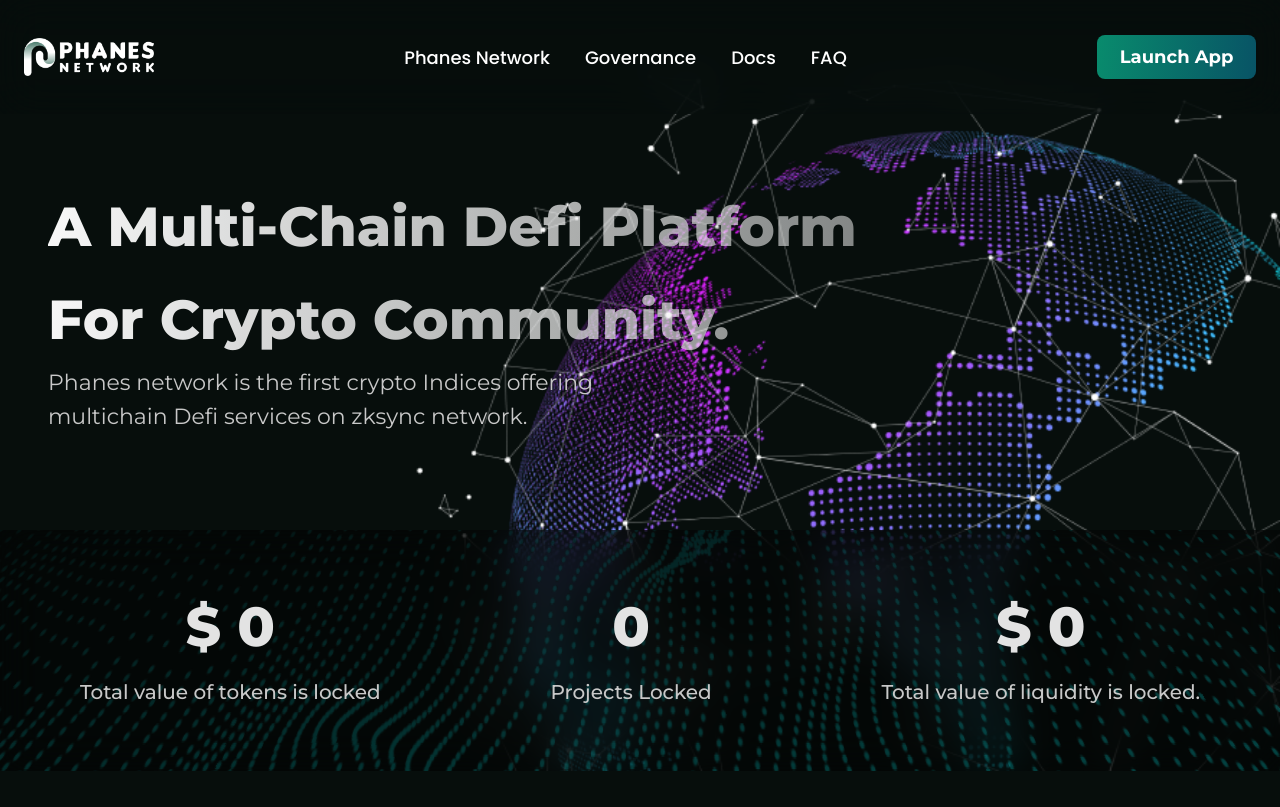
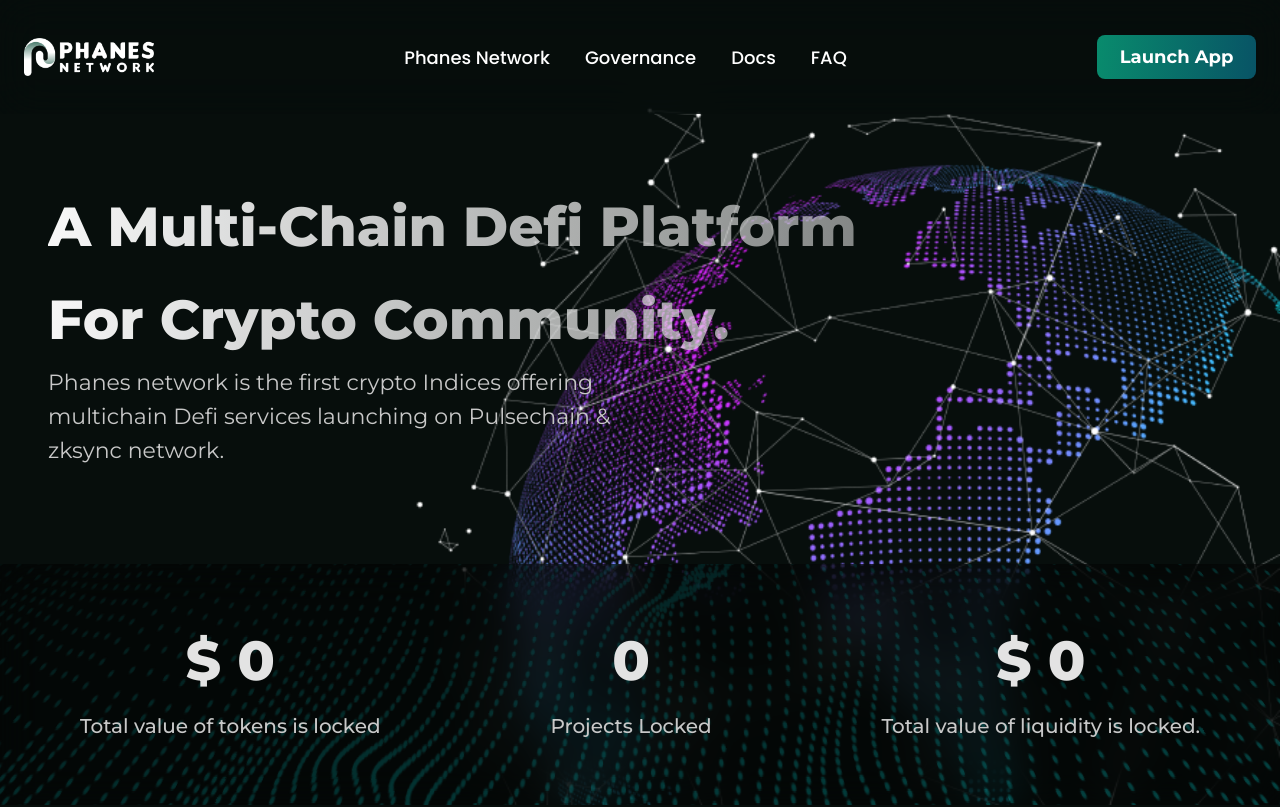
Before and after one commit to PhanesNetwork/Phanes-Network-Nuxt2-web-main, a Nuxt app: page / in a window 1280 px wide. Shown: the top 807 px of the page. Built offline with nearby package versions, Linux system fonts and the light colour scheme.

Commit message:
Update HeaderComp.vue

```diff
--- a/components/HeaderComp.vue
+++ b/components/HeaderComp.vue
@@ -4,7 +4,7 @@
         <div class="row">
             <div class="content">
                 <h1 class="heading">A Multi-Chain Defi Platform For Crypto Community.</h1>
-                <p class="snippet">Phanes network is the first crypto Indices offering multichain Defi services on zksync network.</p>
+                <p class="snippet">Phanes network is the first crypto Indices offering multichain Defi services launching on Pulsechain & zksync network.</p>
             </div>
         </div>
         <div class="bottom-content">
```
